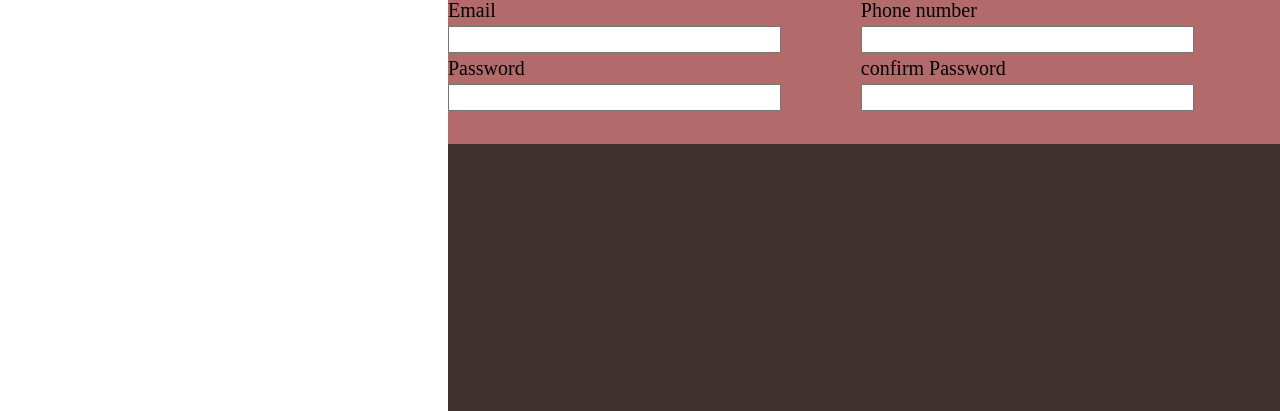
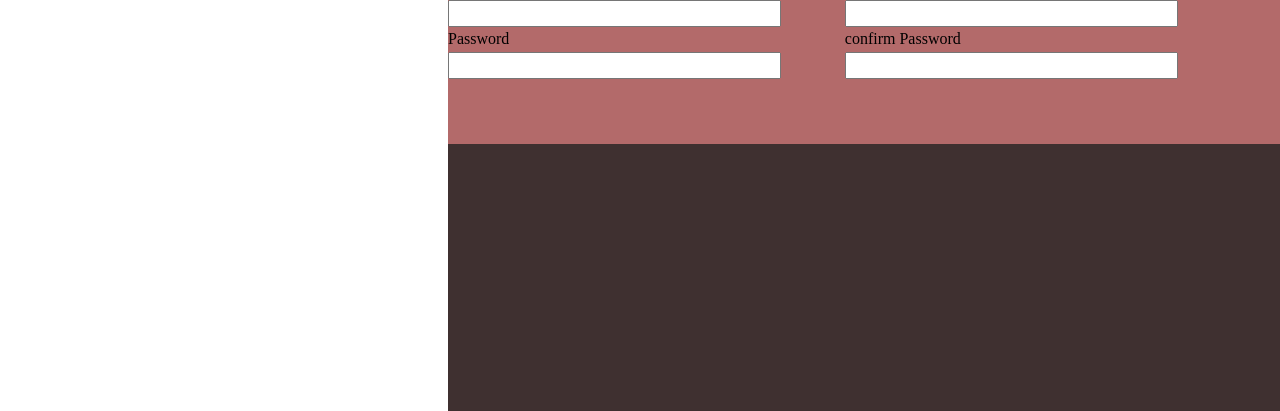
Before and after one commit to IonutzNcr/Sign-up-Form, a plain HTML site: page index.html in a window 1280 px wide. Shown: the part 389-800 px from the top of the page. Drawn offline with Linux system fonts and the light colour scheme.

Commit message:
Add meyer reset

```diff
--- a/index.css
+++ b/index.css
@@ -7,7 +7,26 @@ font-size: 20px;
 box-sizing: border-box;
 }
 
-
+html, body, div, span, applet, object, iframe,
+h1, h2, h3, h4, h5, h6, p, blockquote, pre,
+a, abbr, acronym, address, big, cite, code,
+del, dfn, em, img, ins, kbd, q, s, samp,
+small, strike, strong, sub, sup, tt, var,
+b, u, i, center,
+dl, dt, dd, ol, ul, li,
+fieldset, form, label, legend,
+table, caption, tbody, tfoot, thead, tr, th, td,
+article, aside, canvas, details, embed,
+figure, figcaption, footer, header, hgroup,
+menu, nav, output, ruby, section, summary,
+time, mark, audio, video {
+	margin: 0;
+	padding: 0;
+	border: 0;
+	font-size: 100%;
+	font: inherit;
+	vertical-align: baseline;
+}
 
 .bigContainer{
     display:flex;
```
